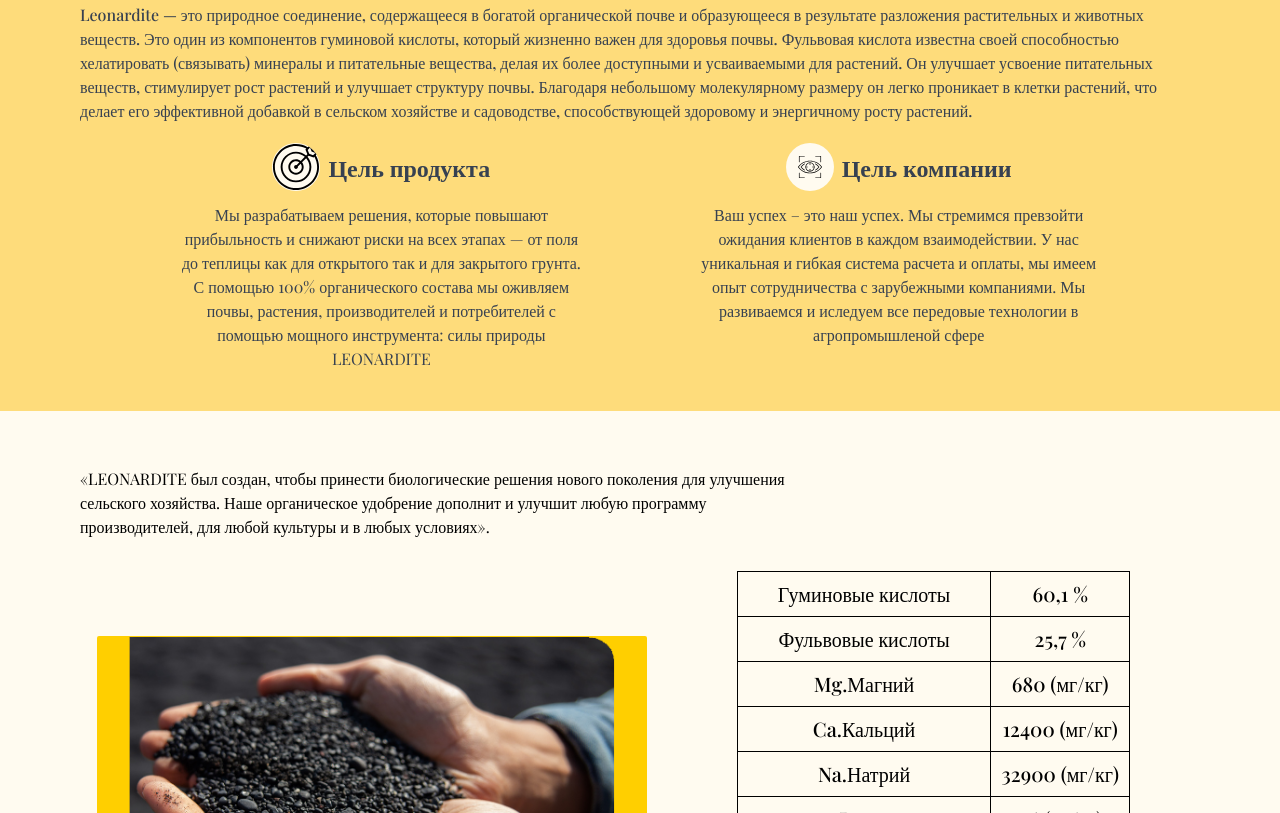
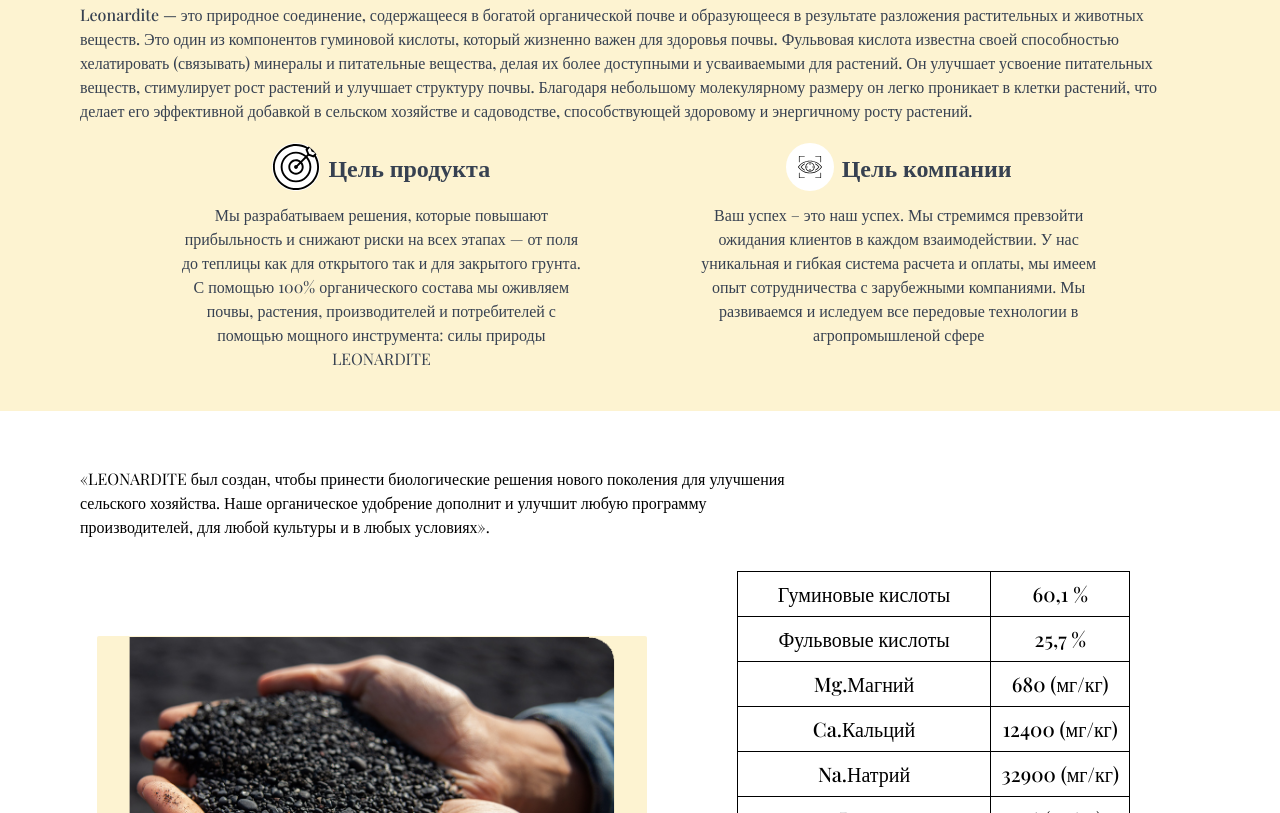
Before and after one commit to Max1irst/leonardite_uz, a website: page dist/index.html in a window 1280 px wide. Shown: the part 1507-2320 px from the top of the page. Drawn offline with nearby package versions, Linux system fonts and the light colour scheme; a web font is replaced by a local one.

Commit message:
colors updated

```diff
--- a/src/input.css
+++ b/src/input.css
@@ -90,6 +90,6 @@
     }
 
     th {
-        background: #FEDC7B;
+        background: #FDF3D1;
     }
 }
--- a/tailwind.config.js
+++ b/tailwind.config.js
@@ -7,10 +7,9 @@
         'hero-img': "url('../src/assets/images/hero_field.png')",
       },
       colors: {
-        white: '#FFFBF0',
-        'honey-yellow': '#FEDC7B',
-        'sun-flower': '#FFCF00',
-        'honey-gray': '#F2E2CE'
+        'honey-yellow': '#FDF3D1',
+        'sun-flower': '#F6C746',
+        'honey-gray': '#E5E7E9'
       },
     },
   },
```
Also changed, not shown: dist/index.html, dist/output.css.
